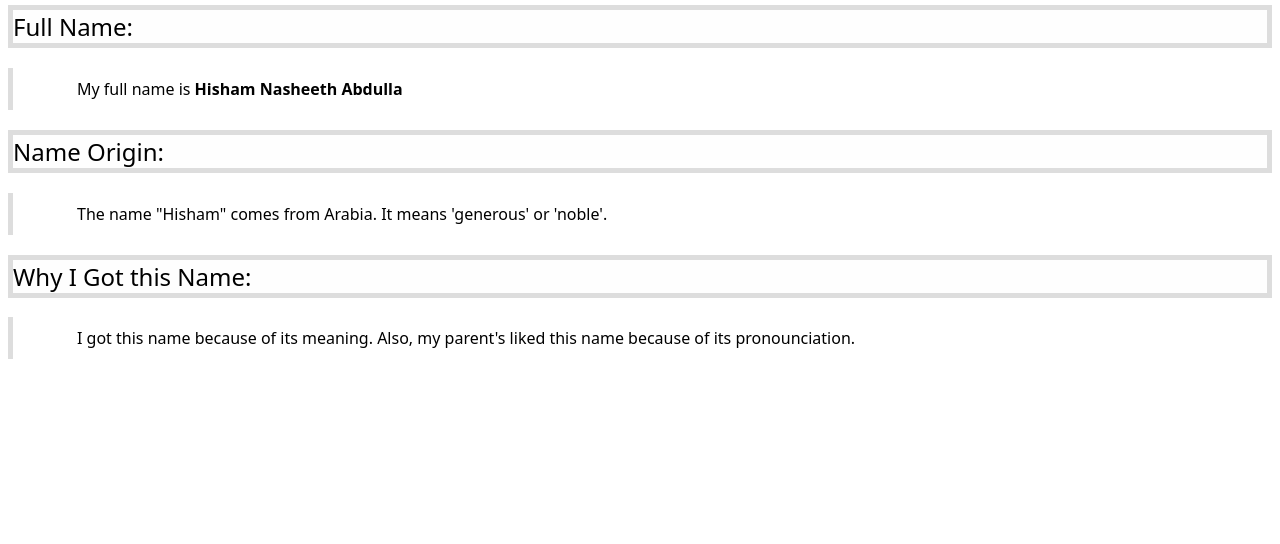
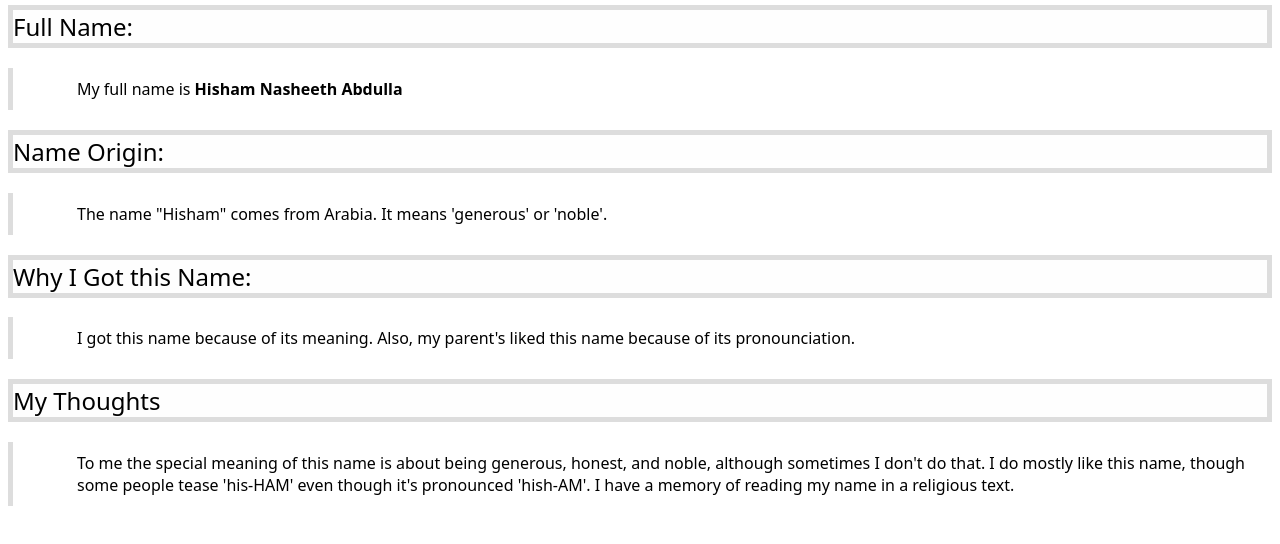
Before and after one commit to IAmMyGuy21th/namestory, a plain HTML site: page aisham.html in a window 1280 px wide. Shown: the part 86-630 px from the top of the page. Drawn offline with Linux system fonts and the light colour scheme; a web font is replaced by a local one.

Commit message:
Update aisham.html

```diff
--- a/aisham.html
+++ b/aisham.html
@@ -72,6 +72,8 @@ p:hover {
 <p>    The name "Hisham" comes from Arabia. It means 'generous' or 'noble'.</p>
 <h2>Why I Got this Name:</h2>
 <p>I got this name because of its meaning. Also, my parent's liked this name because of its pronounciation.</p>
+<h2>My Thoughts</h2>
+<p>To me the special meaning of this name is about being generous, honest, and noble, although sometimes I don't do that. I do mostly like this name, though some people tease 'his-HAM' even though it's pronounced 'hish-AM'. I have a memory of reading my name in a religious text.</p>
 </div>
 </body>
 </html>
```
